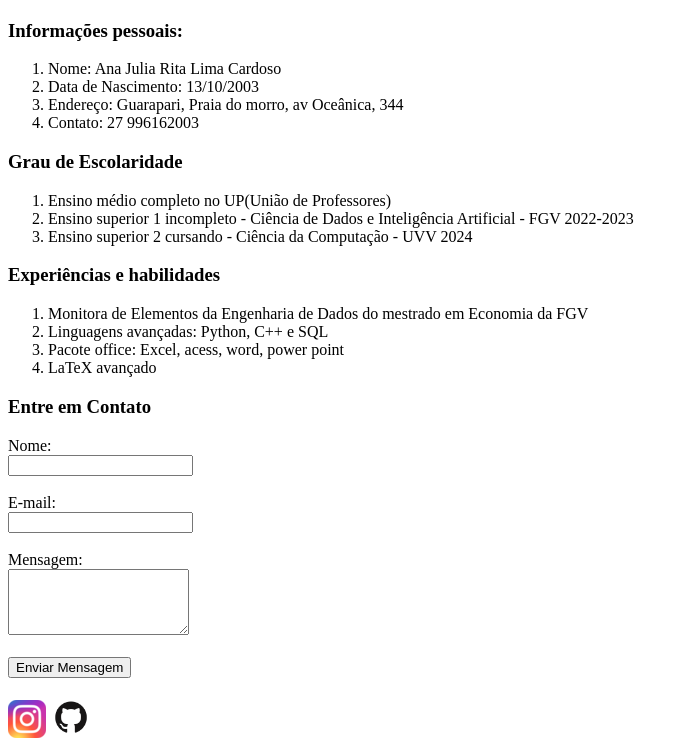
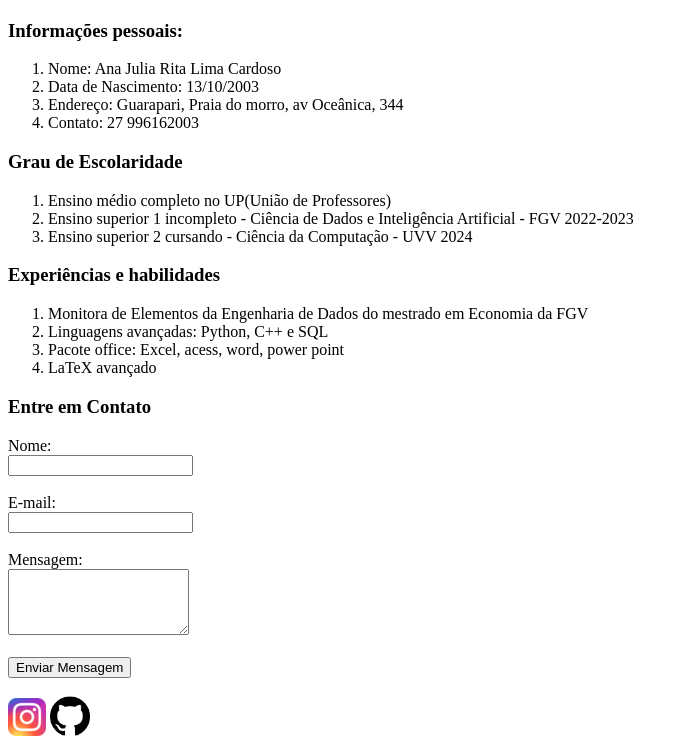
Before and after one commit to Anajuliarlc/siteconstweb, a plain HTML site: page index.html in a window 1280 px wide. Shown: the part 529-1279 px from the top of the page, without its empty margins (0-688 px from the left). Drawn offline with Linux system fonts and the light colour scheme.

Commit message:
arrume imagem

```diff
--- a/index.html
+++ b/index.html
@@ -61,7 +61,7 @@
                 </div>
                 <div class="redes-sociais">
                     <a href="https://instagram.com/najulimacardoso?utm_medium=copy_link"><img src="img/insta.png" /></a>
-                    <a href="https://github.com/Anajuliarlc"><img src="img/image.png" width="42" height="42" /></a>
+                    <a href="https://github.com/Anajuliarlc"><img src="img/github.png" width="40" height="40" /></a>
                 </div>
             </section>
         </article>
```
Also changed, not shown: img/image.png (deleted).
